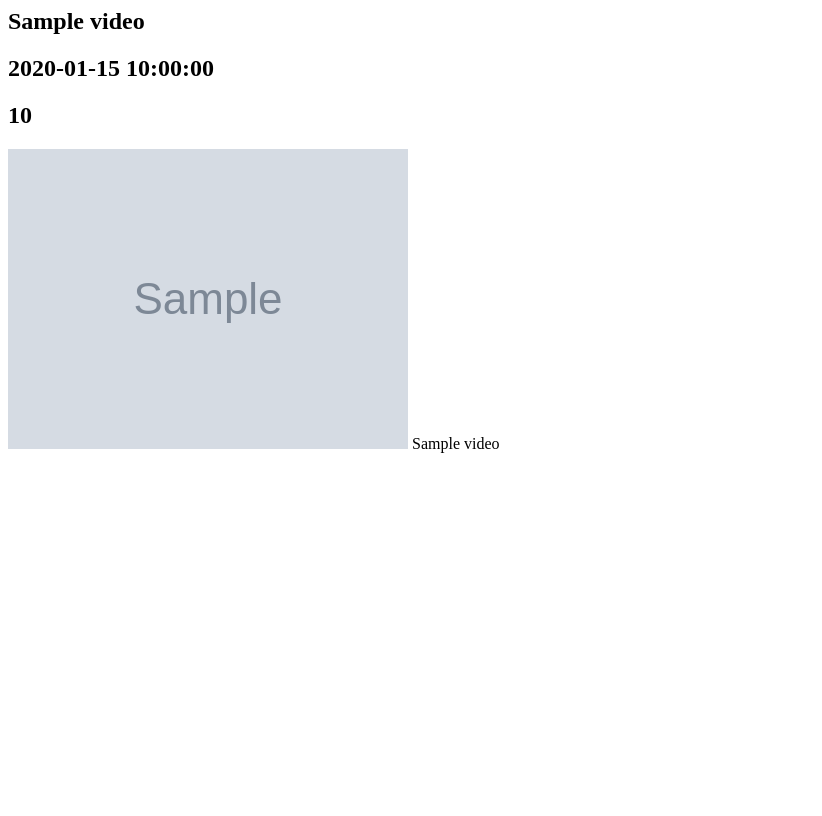
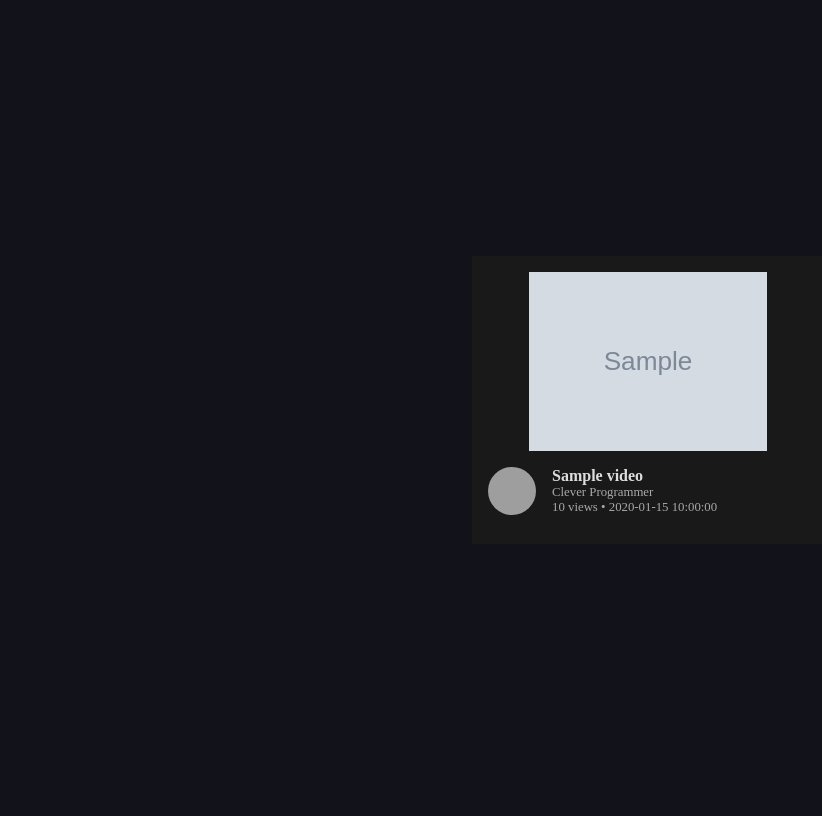
Before and after one commit to Ray-Xavier-2021/Flask_youtube, a Flask app: template youtube/templates/index.html in a window 1280 px wide. Shown: the whole page, without its empty margins (0-822 px from the left). Before the commit the page ends 453 px from the top, so only its background shows below. Run offline with Flask 2, Linux system fonts and the light colour scheme; the template is opened without the code that fills it: most values are stand-ins (such as "Sample title", 1, 10 or a date in 2020); grey boxes marked "Sample" are stand-in pictures; grey boxes are pictures that could not be loaded.

Commit message:
created components.html updated main.py and index.html

```diff
--- a/youtube/app.py
+++ b/youtube/app.py
@@ -1,5 +1,5 @@
 # Import jsonify
-from flask import Flask, jsonify
+from flask import Flask, jsonify, render_template, url_for
 
 # Import pprint to format data structure in console
 import pprint
@@ -19,8 +19,6 @@ CHANNELS = {
   'mkbhd': 'UCBJycsmduvYEL83R_U4JriQ',
   'pm': 'UC3DkFux8Iv-aYnTRWzwaiBA',
 }
-
-# Data Structure - See main.py
 
 @app.route('/')
 def index():
@@ -43,12 +41,14 @@ def index():
   contents = data['contents']
 
   # Use list comprehension to get only videos if they have a publish time text
-  videos = [video for video in contents if video['video']['publishedTimeText']]
+  videos = [video['video'] for video in contents if video['video']['publishedTimeText']]
   print(videos)
-  return jsonify(videos)
 
-# Replit config
-# app.run(host='0.0.0.0', port=81)
+  # First video
+  video = videos[0]
+
+  # Return rendered index template w/ videos displayed
+  return render_template('index.html', videos=videos, video=video)
 
 # Local Machine
 app.run(debug=True)
--- a/youtube/main.py
+++ b/youtube/main.py
@@ -1,5 +1,5 @@
 # Import jsonify
-from flask import Flask, jsonify, render_template
+from flask import Flask, jsonify, render_template, url_for
 
 # Import pprint to format data structure in console
 import pprint
--- /dev/null
+++ b/youtube/templates/components.html
@@ -0,0 +1,32 @@
+<!--
+  THIS FIE IS USED FOR MACROS:
+  Macros are similar to functions in many programming languages. We use them to encapsulate logic used to perform repeatable actions. Macros can take arguments or be used without them.
+  Inside of macros we can use any of the Jinja features and constructs. Result of running macro is some text. You can essentially treat macro as one big evaluation statement that also allows parametrization.
+  As you can see above we start macro with {% macro macro_name(arg1, arg2) %} and we end it with {% endmacro %}. Arguments are optional.
+  Anything you put in between opening and closing tags will be processed and rendered at a location where you called the macro.
+  Once we defined macro we can use it anywhere in our template. We can directly insert results by using {{ macro_name() }} substitution syntax. We can also use it inside other constructs like if..else blocks or for loops. You can even pass macros to other macros
+-->
+{% macro card(video) -%}
+  <div class="card">
+    <!-- Thumbnail -->
+    <div class="thumbnailContainer">
+      <!-- Image -->
+      <img class="thumbnail" src="{{ video['thumbnails'][0]['url'] }}" />
+    </div>
+    <!-- Info Container -->
+    <div class="infoContainer">
+      <!-- Channel logo -->
+      <div class="channelLogoContainer">
+        <img class="channelLogo" src="https://avatars.githubusercontent.com/u/60327839?s=280&v=4" alt="channel" />
+      </div>
+      <!-- Info -->
+      <div class="info">
+        <!-- Video Title -->
+        <p>{{ video['title'] }}</p>
+        <span>Clever Programmer</span><br>
+        <!-- Views && Published Time Text -->
+        <span>{{ video['stats']['views'] }} views • {{ video['publishedTimeText'] }}</span>
+      </div>
+    </div>
+  </div>
+{%- endmacro %}
--- a/youtube/templates/index.html
+++ b/youtube/templates/index.html
@@ -1,10 +1,12 @@
-<!-- Video Title -->
-<h2>{{ video['title'] }}</h2>
-<!-- Published Time -->
-<h2>{{ video['publishedTimeText'] }}</h2>
-<!-- Views -->
-<h2>{{ video['stats']['views'] }}</h2>
-<!-- Image -->
-<img src="{{ video['thumbnails'][0]['url'] }}" >
+<!-- Import card macro from components for use -->
+{% from 'components.html' import card %}
 
-{{ video }}
+<!-- CSS Stylesheet -->
+<link rel="stylesheet" href="{{ url_for('static', filename='css/styles.css') }}">
+
+<!-- Render card component macro -->
+<!-- Loop though videos  -->
+{% for video in videos %}
+  <!-- Display Video -->
+  {{ card(video) }}
+{% endfor %}
```
